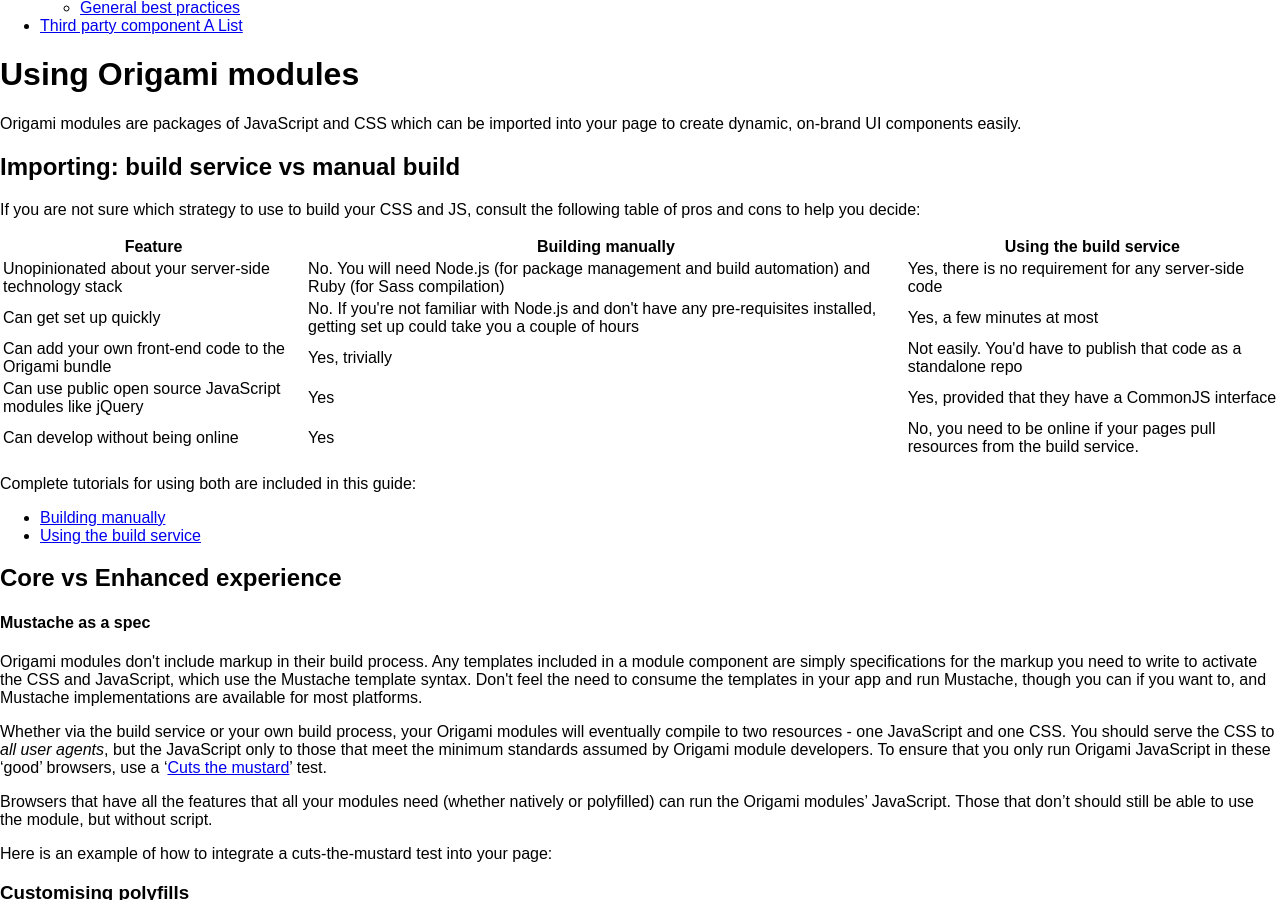
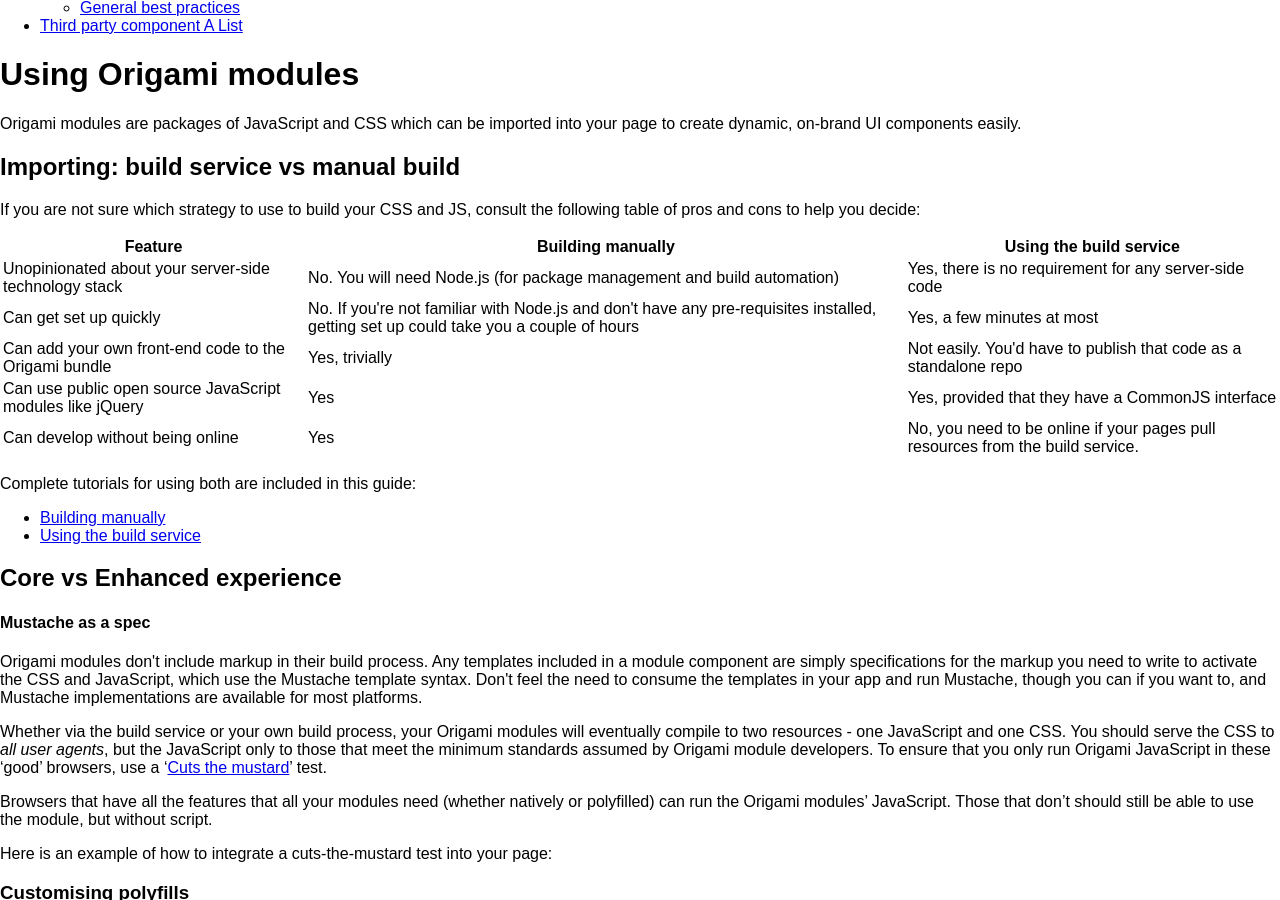
Before and after one commit to Financial-Times/ft-origami, a Jekyll site: the page built from docs/developer-guide/using-modules.md, in a window 1280 px wide and 900 px high, scrolled down 373 px. Built offline with Jekyll 4.4.1, drawn with Linux system fonts in a browser that asks for light colours; nearby versions of some CDN libraries; comment, search, counter and statistics services are not loaded; a style sheet for code colours, icons or effects is not loaded.

Commit message:
Remove Ruby dependency

```diff
--- a/docs/developer-guide/using-modules.md
+++ b/docs/developer-guide/using-modules.md
@@ -15,7 +15,7 @@ If you are not sure which strategy to use to build your CSS and JS, consult the
 
 <table class="o-techdocs-table">
 <tr><th>Feature</th><th>Building manually</th><th>Using the build service</th></tr>
-<tr><td>Unopinionated about your server-side technology stack</td><td>No.  You will need Node.js (for package management and build automation) and Ruby (for Sass compilation)</td><td>Yes, there is no requirement for any server-side code</td></tr>
+<tr><td>Unopinionated about your server-side technology stack</td><td>No.  You will need Node.js (for package management and build automation)</td><td>Yes, there is no requirement for any server-side code</td></tr>
 <tr><td>Can get set up quickly</td><td>No.  If you're not familiar with Node.js and don't have any pre-requisites installed, getting set up could take you a couple of hours</td><td>Yes, a few minutes at most</td></tr>
 <tr><td>Can add your own front-end code to the Origami bundle</td><td>Yes, trivially</td><td>Not easily.  You'd have to publish that code as a standalone repo</td></tr>
 <tr><td>Can use public open source JavaScript modules like jQuery</td><td>Yes</td><td>Yes, provided that they have a CommonJS interface</td></tr>
```
